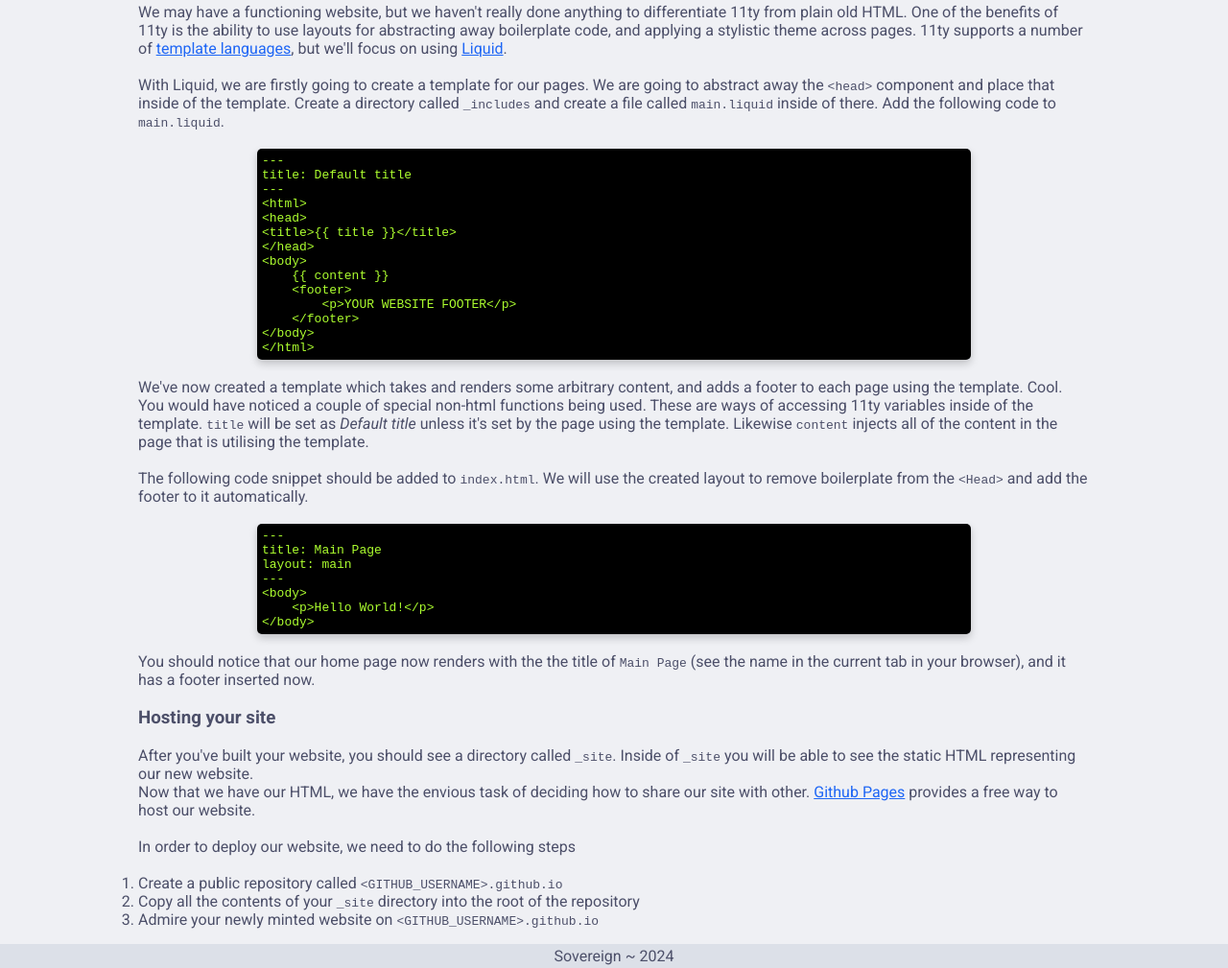
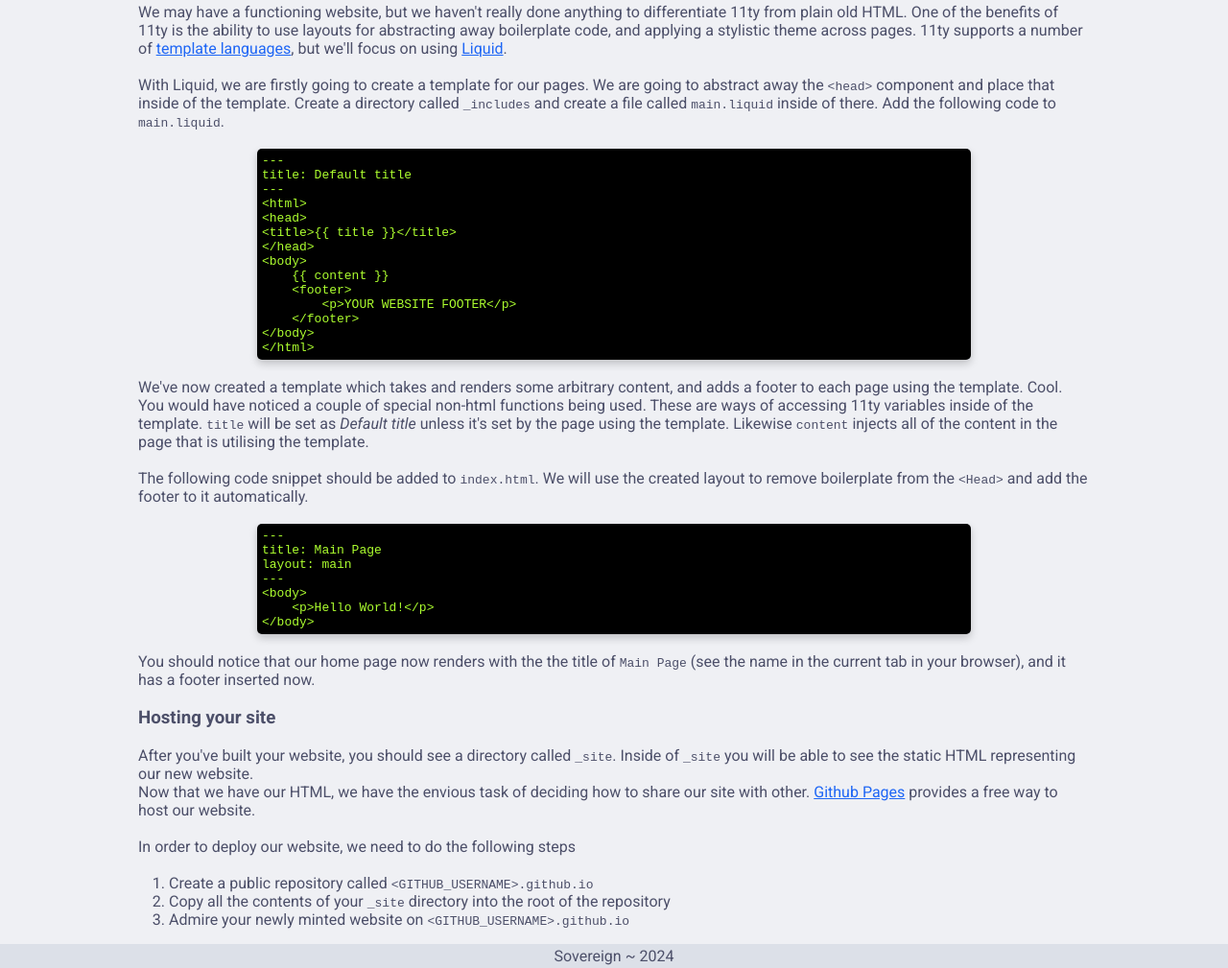
Before and after one commit to SovG/SovG.github.io, a plain HTML site: page posts/tutorials/11ty/index.html in a window 1280 px wide. Shown: the part 1511-2520 px from the top of the page at 96% size. Drawn offline with Linux system fonts and the light colour scheme.

Commit message:
style change, move ordered list to be shifted to center of page, slightly

```diff
--- a/style/app.css
+++ b/style/app.css
@@ -29,6 +29,11 @@ pre {
     padding: 5px;
 }
 
+ol {
+    padding-left: 2em;
+    padding-right: 2em;
+}
+
 @media screen and (max-width: 640px) {
     pre {
         width: 100%;
```
